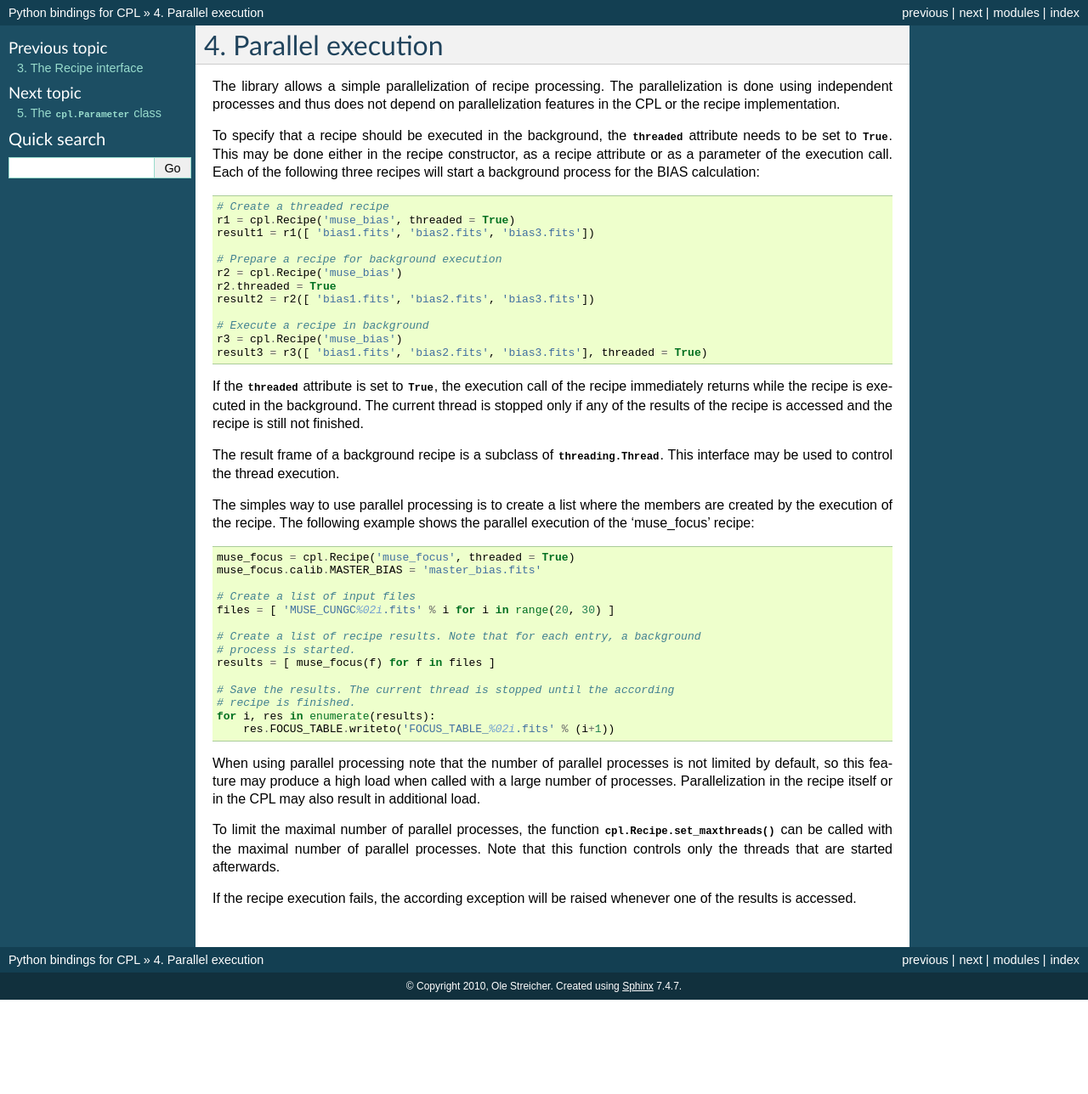
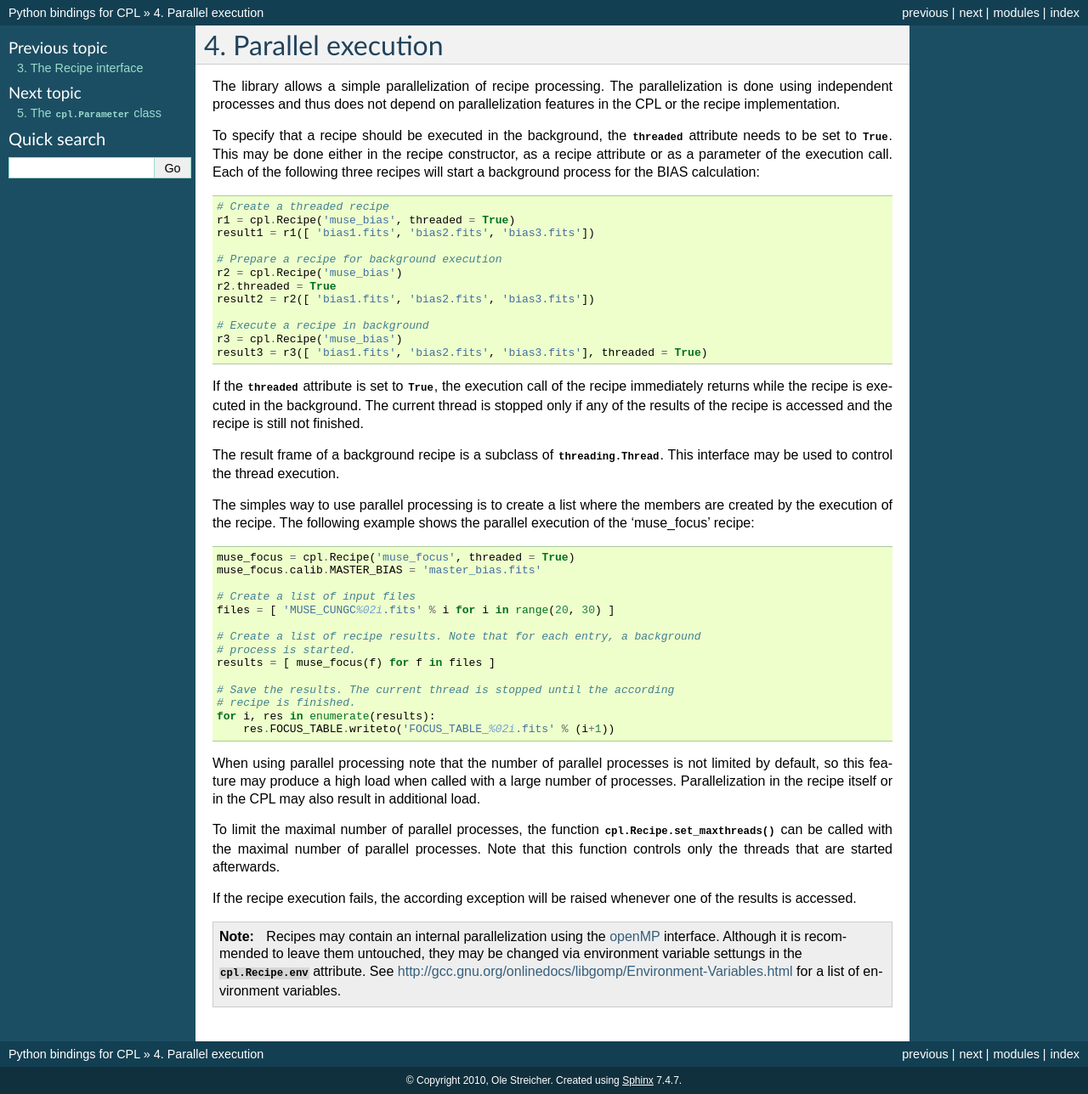
Before and after one commit to olebole/python-cpl, a Sphinx documentation site: the page built from doc/parallel.rst, in a window 1280 px wide. Shown: the whole page at 85% size. Built offline with Sphinx 7.4.7, drawn with Linux system fonts in a browser that asks for light colours; the version number is read from the project's files by our own code; before the commit the page ends 1177 px from its top, so only the background shows below that.

Commit message:
Mention openMP variables for parallelization

```diff
--- a/doc/parallel.rst
+++ b/doc/parallel.rst
@@ -66,3 +66,12 @@ started afterwards.
 
 If the recipe execution fails, the according exception will be raised whenever
 one of the results is accessed.
+
+.. note ::
+
+   Recipes may contain an internal parallelization using the `openMP
+   <http://openmp.org>`_ interface. Although it is recommended to leave them
+   untouched, they may be changed via environment variable settungs in the
+   :attr:`cpl.Recipe.env` attribute. See
+   http://gcc.gnu.org/onlinedocs/libgomp/Environment-Variables.html for a list
+   of environment variables.
```
